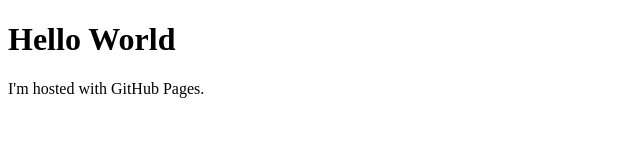
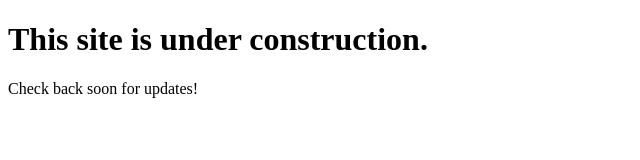
Before and after one commit to zdhutch/zdhutch.github.io, a plain HTML site: page index.html in a window 1280 px wide. Shown: the whole page, without its empty margins (0-640 px from the left). Drawn offline with Linux system fonts and the light colour scheme.

Commit message:
Updated text (under construction)

```diff
--- a/index.html
+++ b/index.html
@@ -4,9 +4,9 @@
 
 <body>
 
-<h1>Hello World</h1>
+<h1>This site is under construction.</h1>
 
-<p>I'm hosted with GitHub Pages.</p>
+<p>Check back soon for updates!</p>
 
 </body>
 
```
